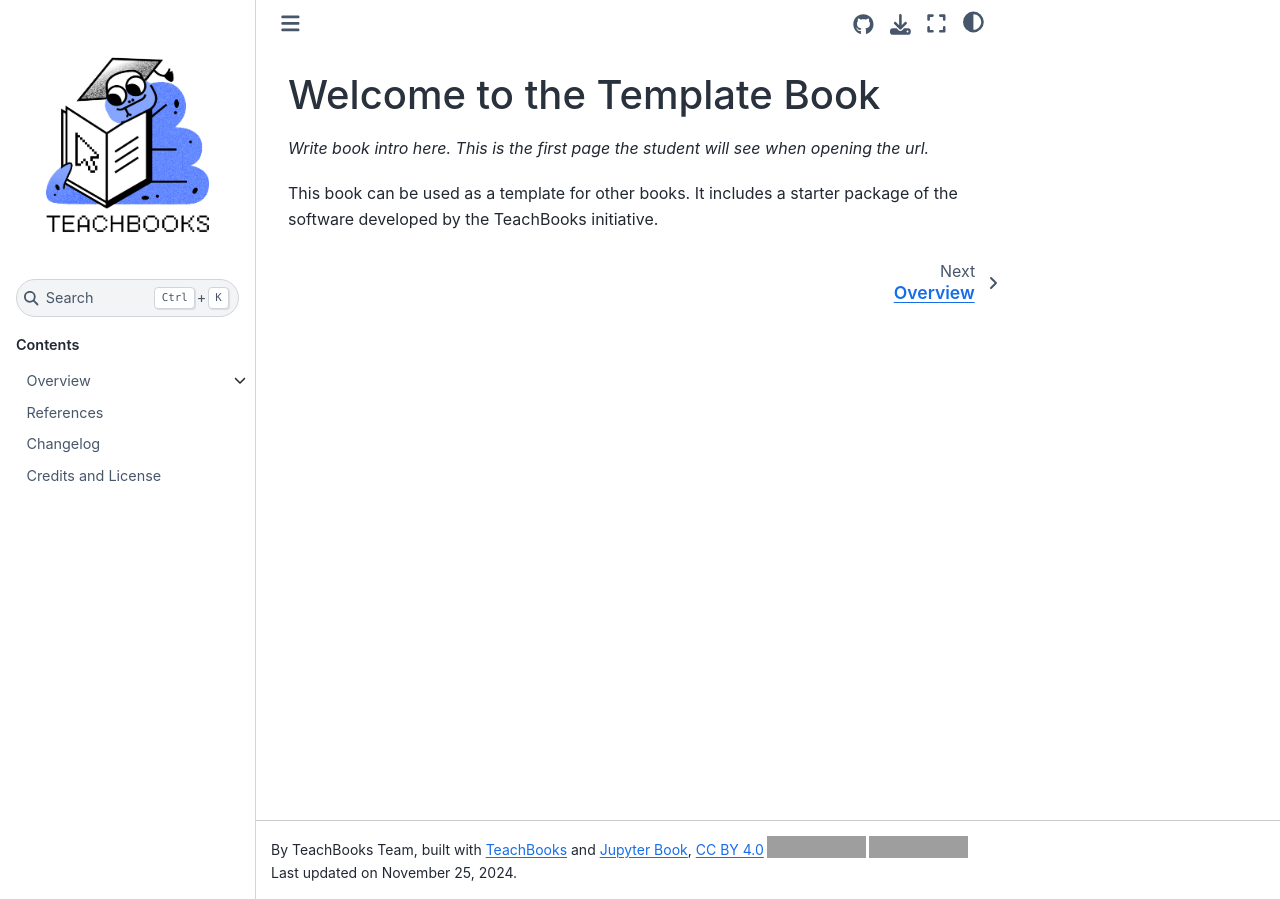
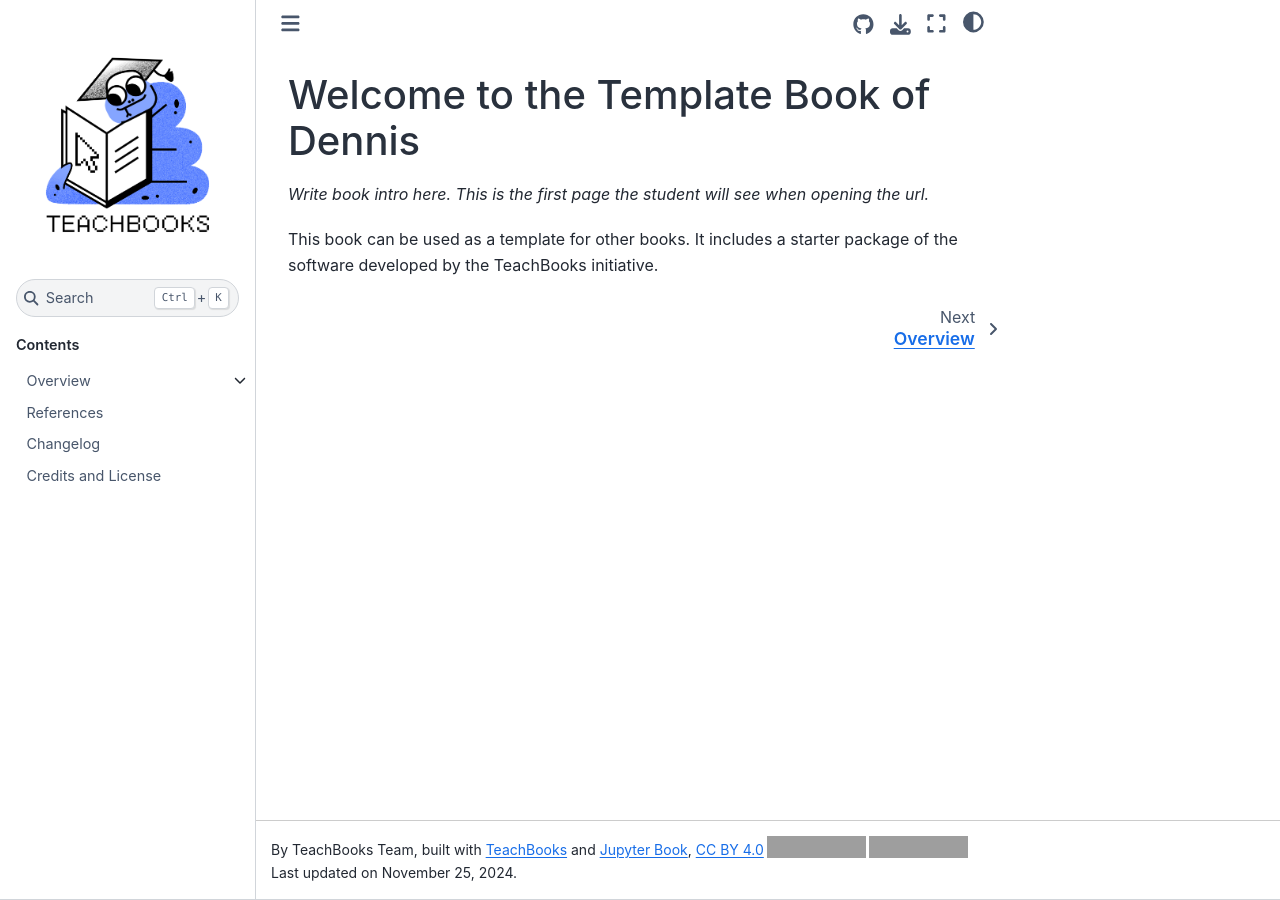
Before and after one commit to douden/test_book_from_template, a Jupyter Book: the page built from book/intro.md, in a window 1280 px wide. Built offline with Jupyter Book 1.0.4 settings and Sphinx 7.4.7 and the Sphinx Book theme 1.1.4, drawn with Linux system fonts in a browser that asks for light colours; comment, search, counter and statistics services are not loaded; grey boxes are pictures that could not be loaded.

Commit message:
Update intro.md

```diff
--- a/book/intro.md
+++ b/book/intro.md
@@ -1,5 +1,5 @@
 (intro)=
-# Welcome to the Template Book
+# Welcome to the Template Book of Dennis
 
 _Write book intro here. This is the first page the student will see when opening the url._
 
```
